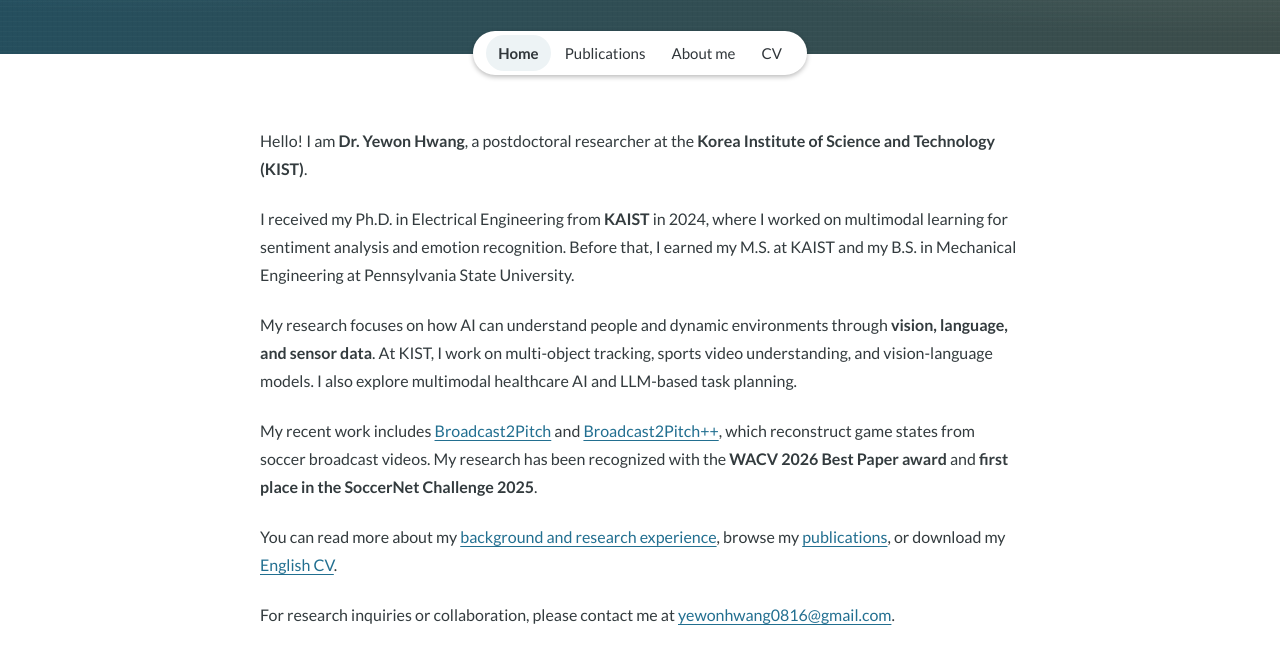
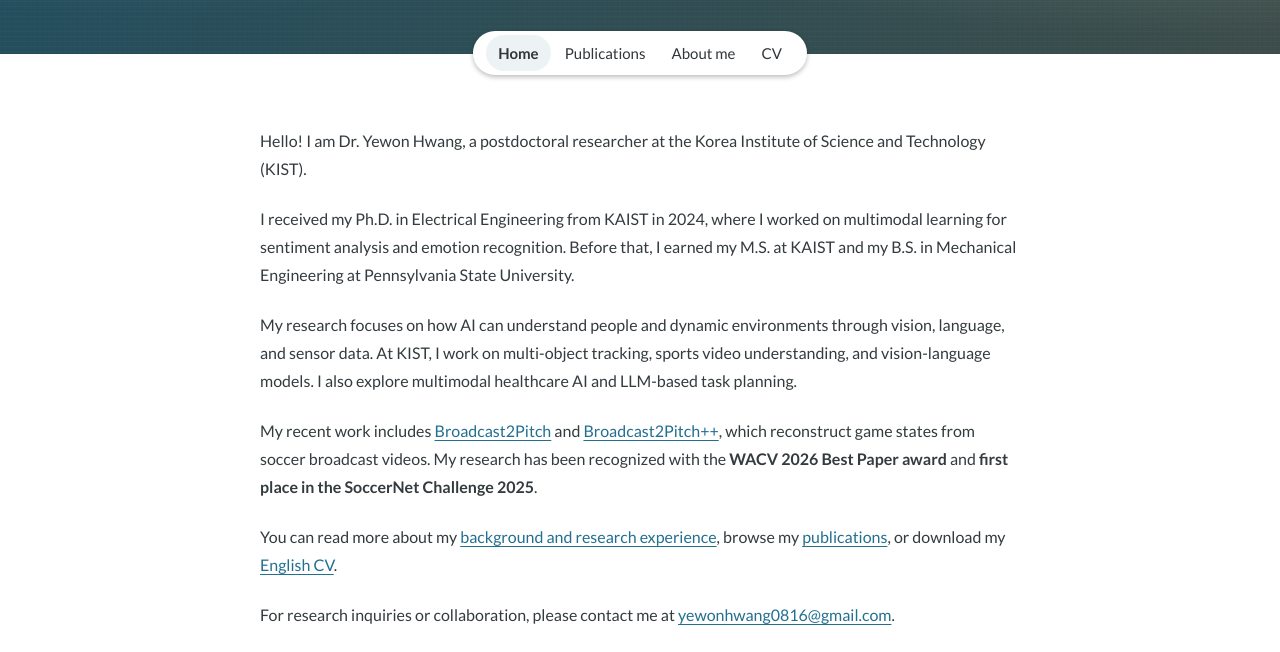
Before and after one commit to yewon95/yewon95.github.io, a plain HTML site: page index.html in a window 1280 px wide. Shown: the part 445-1097 px from the top of the page. Drawn offline with Linux system fonts and the light colour scheme.

Commit message:
Simplify bold emphasis in home introduction

```diff
--- a/index.html
+++ b/index.html
@@ -22,9 +22,9 @@
 </header>
 <div class="nav-wrap"><nav aria-label="Main navigation"><a href="./index.html" aria-current="page">Home</a><a href="./publications.html">Publications</a><a href="./experience.html">About me</a><a href="./cv_2026_en.pdf">CV</a></nav></div>
 <main id="main"><section id="about" class="home-intro" aria-label="About Yewon Hwang">
-<p>Hello! I am <strong>Dr. Yewon Hwang</strong>, a postdoctoral researcher at the <strong>Korea Institute of Science and Technology (KIST)</strong>.</p>
-<p>I received my Ph.D. in Electrical Engineering from <strong>KAIST</strong> in 2024, where I worked on multimodal learning for sentiment analysis and emotion recognition. Before that, I earned my M.S. at KAIST and my B.S. in Mechanical Engineering at Pennsylvania State University.</p>
-<p>My research focuses on how AI can understand people and dynamic environments through <strong>vision, language, and sensor data</strong>. At KIST, I work on multi-object tracking, sports video understanding, and vision-language models. I also explore multimodal healthcare AI and LLM-based task planning.</p>
+<p>Hello! I am Dr. Yewon Hwang, a postdoctoral researcher at the Korea Institute of Science and Technology (KIST).</p>
+<p>I received my Ph.D. in Electrical Engineering from KAIST in 2024, where I worked on multimodal learning for sentiment analysis and emotion recognition. Before that, I earned my M.S. at KAIST and my B.S. in Mechanical Engineering at Pennsylvania State University.</p>
+<p>My research focuses on how AI can understand people and dynamic environments through vision, language, and sensor data. At KIST, I work on multi-object tracking, sports video understanding, and vision-language models. I also explore multimodal healthcare AI and LLM-based task planning.</p>
 <p>My recent work includes <a href="./broadcast2pitch.pdf">Broadcast2Pitch</a> and <a href="./broadcast2pitch++.pdf">Broadcast2Pitch++</a>, which reconstruct game states from soccer broadcast videos. My research has been recognized with the <strong>WACV 2026 Best Paper award</strong> and <strong>first place in the SoccerNet Challenge 2025</strong>.</p>
 <p>You can read more about my <a href="./experience.html">background and research experience</a>, browse my <a href="./publications.html">publications</a>, or download my <a href="./cv_2026_en.pdf">English CV</a>.</p>
 <p id="contact">For research inquiries or collaboration, please contact me at <a href="mailto:yewonhwang0816@gmail.com">yewonhwang0816@gmail.com</a>.</p>
```
